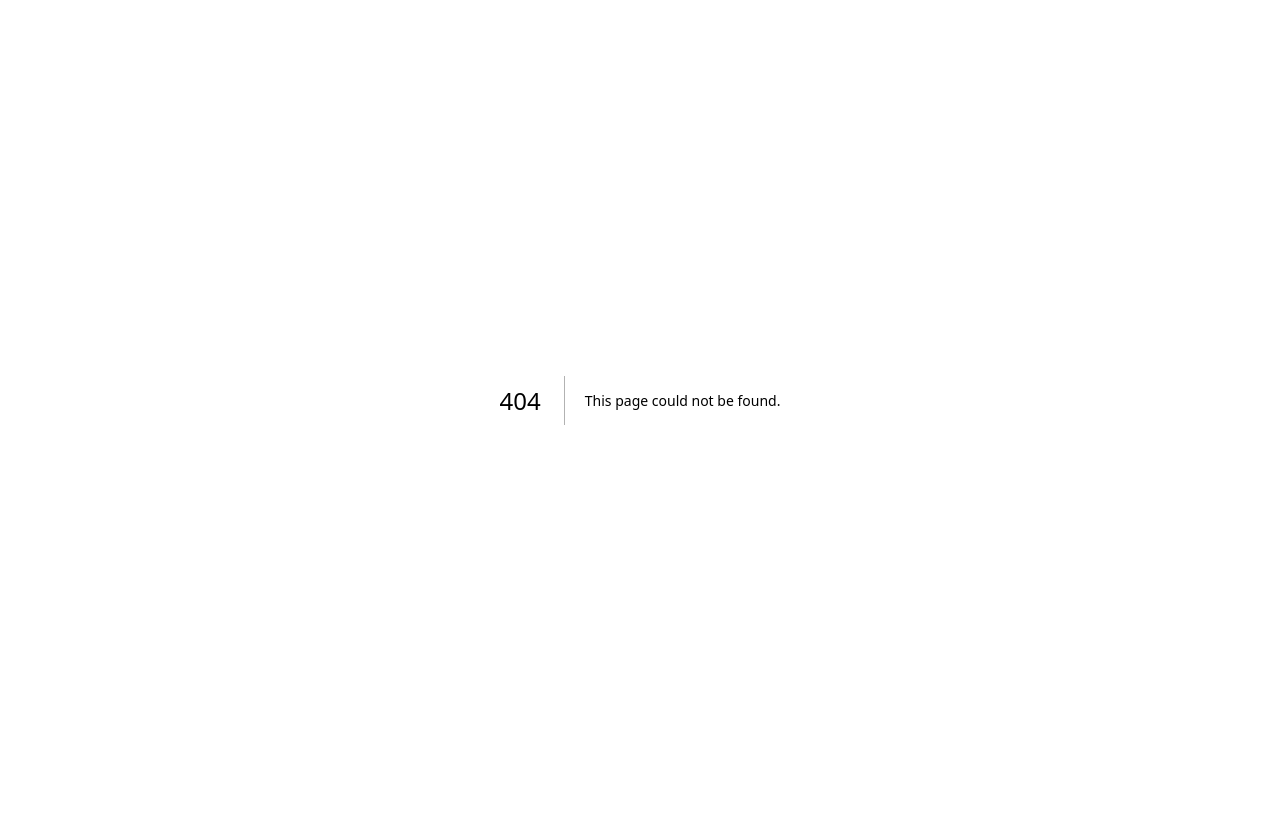
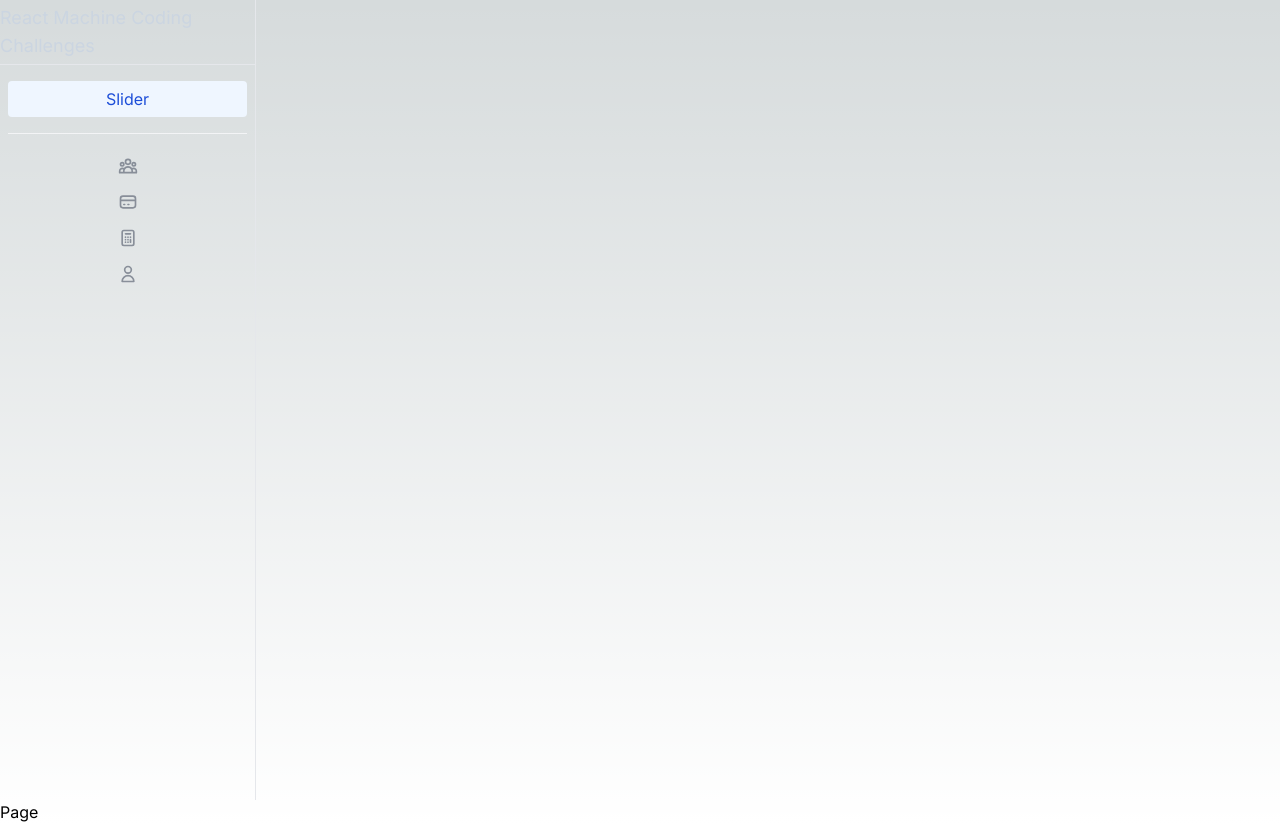
Before and after one commit to Surya-Thombare/react-machine-coding, a Next.js app: page /react-machine-coding in a window 1280 px wide. Before the commit this address had no page. Before the commit the page ends 800 px from the top, so only its background shows below. Built offline with nearby package versions, Linux system fonts and the light colour scheme.

Commit message:
Sudebar comp added p1

```diff
--- /dev/null
+++ b/app/react-machine-coding/layout.tsx
@@ -0,0 +1,16 @@
+import Sidebar from "@/components/Sidebar";
+
+export default function Layout({
+  children, // will be a page or nested layout
+}: {
+  children: React.ReactNode;
+}) {
+  return (
+    <section>
+      {/* Include shared UI here e.g. a header or sidebar */}
+      <Sidebar></Sidebar>
+
+      {children}
+    </section>
+  );
+}
--- /dev/null
+++ b/app/react-machine-coding/page.tsx
@@ -0,0 +1,7 @@
+import React from "react";
+
+const Page = () => {
+  return <div>Page</div>;
+};
+
+export default Page;
--- /dev/null
+++ b/components/Sidebar.tsx
@@ -0,0 +1,141 @@
+import React from "react";
+
+const Sidebar = () => {
+  return (
+    <>
+      <div className="flex h-screen w-1/5 flex-col justify-between border-e bg-dark">
+        <div>
+          <div className="inline-flex h-16 w-full items-center justify-center">
+            <span className="grid h-10 w-full place-content-center rounded-lg bg-dark-100 text-lg text-slate-300	">
+              React Machine Coding Challenges
+            </span>
+          </div>
+
+          <div className="border-t border-dark-100">
+            <div className="px-2">
+              <div className="py-4">
+                <a
+                  href=""
+                  className="t group relative flex justify-center rounded bg-blue-50 px-2 py-1.5 text-blue-700"
+                >
+                  Slider
+                  <span className="absolute start-full top-1/2 ms-4 -translate-y-1/2 rounded bg-gray-900 px-2 py-1.5 text-xs font-medium text-white opacity-0 group-hover:opacity-100">
+                    General
+                  </span>
+                </a>
+              </div>
+
+              <ul className="space-y-1 border-t border-gray-100 pt-4">
+                <li>
+                  <a
+                    href=""
+                    className="group relative flex justify-center rounded px-2 py-1.5 text-gray-500 hover:bg-gray-50 hover:text-gray-700"
+                  >
+                    <svg
+                      xmlns="http://www.w3.org/2000/svg"
+                      className="h-5 w-5 opacity-75"
+                      fill="none"
+                      viewBox="0 0 24 24"
+                      stroke="currentColor"
+                      stroke-width="2"
+                    >
+                      <path
+                        stroke-linecap="round"
+                        stroke-linejoin="round"
+                        d="M17 20h5v-2a3 3 0 00-5.356-1.857M17 20H7m10 0v-2c0-.656-.126-1.283-.356-1.857M7 20H2v-2a3 3 0 015.356-1.857M7 20v-2c0-.656.126-1.283.356-1.857m0 0a5.002 5.002 0 019.288 0M15 7a3 3 0 11-6 0 3 3 0 016 0zm6 3a2 2 0 11-4 0 2 2 0 014 0zM7 10a2 2 0 11-4 0 2 2 0 014 0z"
+                      />
+                    </svg>
+
+                    <span className="absolute start-full top-1/2 ms-4 -translate-y-1/2 rounded bg-gray-900 px-2 py-1.5 text-xs font-medium text-white opacity-0 group-hover:opacity-100">
+                      Teams
+                    </span>
+                  </a>
+                </li>
+
+                <li>
+                  <a
+                    href=""
+                    className="group relative flex justify-center rounded px-2 py-1.5 text-gray-500 hover:bg-gray-50 hover:text-gray-700"
+                  >
+                    <svg
+                      xmlns="http://www.w3.org/2000/svg"
+                      className="h-5 w-5 opacity-75"
+                      fill="none"
+                      viewBox="0 0 24 24"
+                      stroke="currentColor"
+                      stroke-width="2"
+                    >
+                      <path
+                        stroke-linecap="round"
+                        stroke-linejoin="round"
+                        d="M3 10h18M7 15h1m4 0h1m-7 4h12a3 3 0 003-3V8a3 3 0 00-3-3H6a3 3 0 00-3 3v8a3 3 0 003 3z"
+                      />
+                    </svg>
+
+                    <span className="absolute start-full top-1/2 ms-4 -translate-y-1/2 rounded bg-gray-900 px-2 py-1.5 text-xs font-medium text-white opacity-0 group-hover:opacity-100">
+                      Billing
+                    </span>
+                  </a>
+                </li>
+
+                <li>
+                  <a
+                    href=""
+                    className="group relative flex justify-center rounded px-2 py-1.5 text-gray-500 hover:bg-gray-50 hover:text-gray-700"
+                  >
+                    <svg
+                      xmlns="http://www.w3.org/2000/svg"
+                      className="h-5 w-5 opacity-75"
+                      fill="none"
+                      viewBox="0 0 24 24"
+                      stroke="currentColor"
+                      stroke-width="2"
+                    >
+                      <path
+                        stroke-linecap="round"
+                        stroke-linejoin="round"
+                        d="M9 7h6m0 10v-3m-3 3h.01M9 17h.01M9 14h.01M12 14h.01M15 11h.01M12 11h.01M9 11h.01M7 21h10a2 2 0 002-2V5a2 2 0 00-2-2H7a2 2 0 00-2 2v14a2 2 0 002 2z"
+                      />
+                    </svg>
+
+                    <span className="absolute start-full top-1/2 ms-4 -translate-y-1/2 rounded bg-gray-900 px-2 py-1.5 text-xs font-medium text-white opacity-0 group-hover:opacity-100">
+                      Invoices
+                    </span>
+                  </a>
+                </li>
+
+                <li>
+                  <a
+                    href=""
+                    className="group relative flex justify-center rounded px-2 py-1.5 text-gray-500 hover:bg-gray-50 hover:text-gray-700"
+                  >
+                    <svg
+                      xmlns="http://www.w3.org/2000/svg"
+                      className="h-5 w-5 opacity-75"
+                      fill="none"
+                      viewBox="0 0 24 24"
+                      stroke="currentColor"
+                      stroke-width="2"
+                    >
+                      <path
+                        stroke-linecap="round"
+                        stroke-linejoin="round"
+                        d="M16 7a4 4 0 11-8 0 4 4 0 018 0zM12 14a7 7 0 00-7 7h14a7 7 0 00-7-7z"
+                      />
+                    </svg>
+
+                    <span className="absolute start-full top-1/2 ms-4 -translate-y-1/2 rounded bg-gray-900 px-2 py-1.5 text-xs font-medium text-white opacity-0 group-hover:opacity-100">
+                      Account
+                    </span>
+                  </a>
+                </li>
+              </ul>
+            </div>
+          </div>
+        </div>
+      </div>
+    </>
+  );
+};
+
+export default Sidebar;
```
